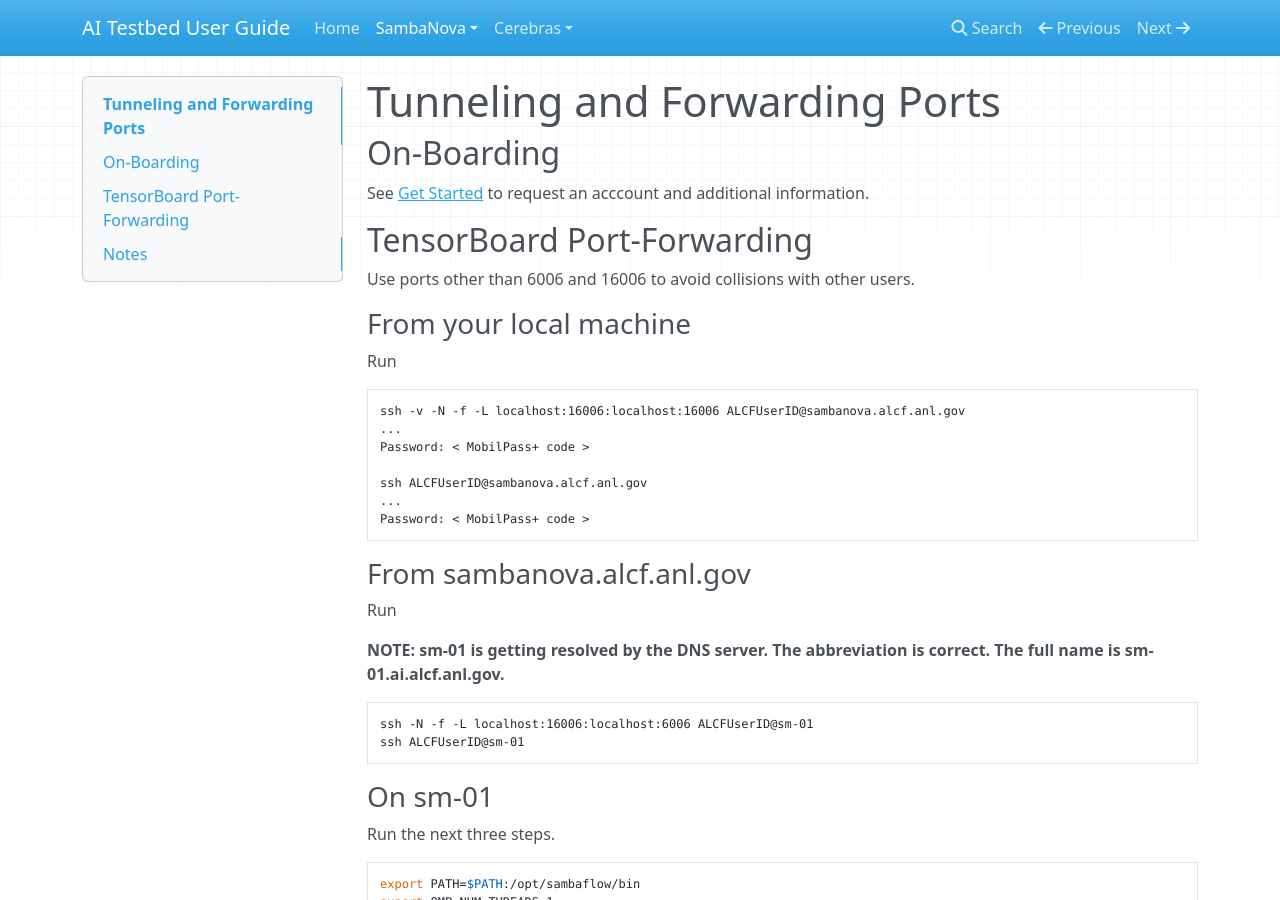
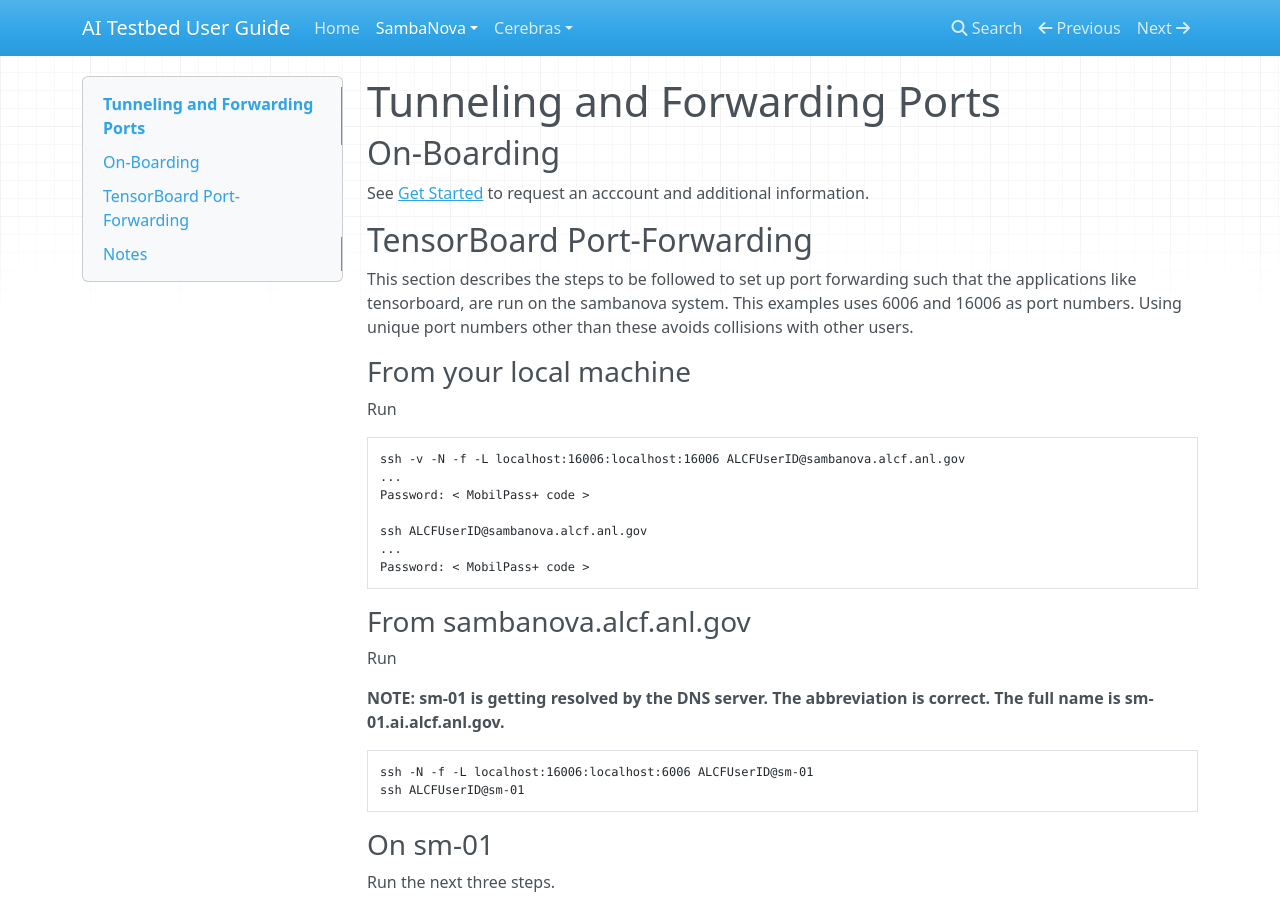
Before and after one commit to argonne-lcf/ai-testbed-userdocs, an MkDocs documentation site: the page built from docs/sambanova/Tunneling-and-forwarding-ports.md, in a window 1280 px wide and 900 px high. Built offline with MkDocs 1.6.1, drawn with Linux system fonts in a browser that asks for light colours; nearby versions of some CDN libraries.

Commit message:
Update Tunneling-and-forwarding-ports.md

```diff
--- a/docs/sambanova/Tunneling-and-forwarding-ports.md
+++ b/docs/sambanova/Tunneling-and-forwarding-ports.md
@@ -6,9 +6,8 @@ See [Get Started](https://www.alcf.anl.gov/support-center/get-started )
 to request an acccount and additional information.
 
 ## TensorBoard Port-Forwarding
-
-Use ports other than 6006 and 16006 to avoid collisions with other users.
-
+This section describes the steps to be followed to set up port forwarding such that the applications like tensorboard, are run on the sambanova system.
+This examples uses 6006 and 16006 as port numbers. Using unique port numbers other than these avoids collisions with other users.
 ### From your local machine
 
 Run
```
